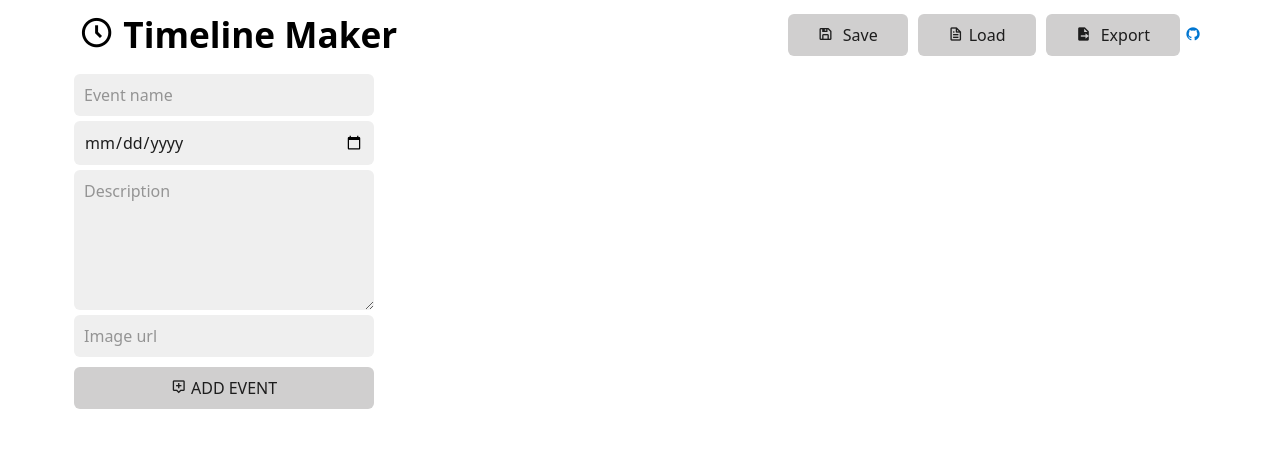
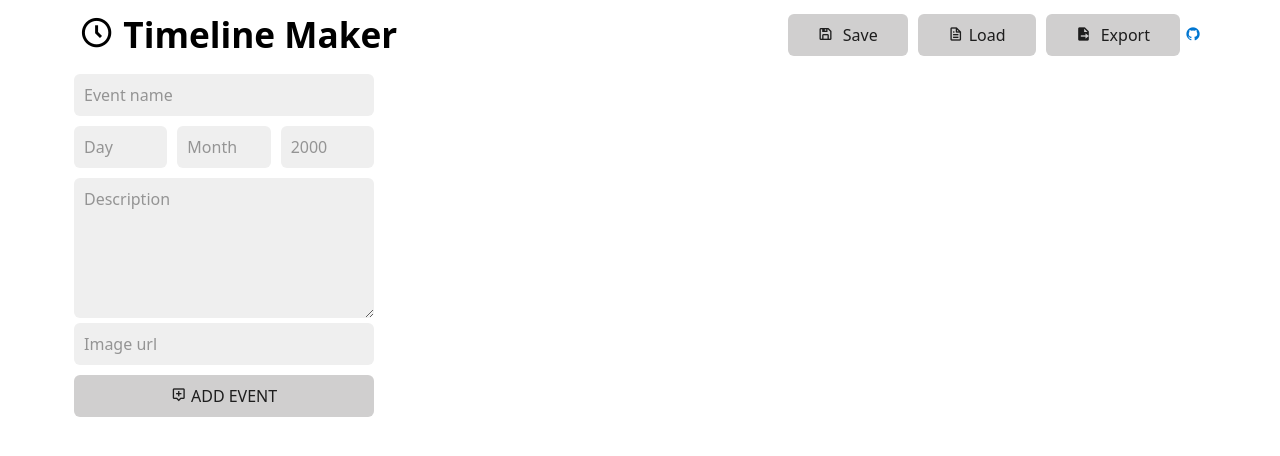
Before and after one commit to chars-mc/timeline-maker, a Vue app: page / in a window 1280 px wide. Shown: the top 456 px of the page. Built offline with nearby package versions, Linux system fonts and the light colour scheme.

Commit message:
Add validation to the form and change date format

```diff
--- a/src/App.vue
+++ b/src/App.vue
@@ -2,7 +2,10 @@
   <AppHeader />
 
   <div class="content-main">
-    <EventForm @addNewEvent="addNewEvent" class="aside" />
+    <aside class="aside">
+      <EventForm @addNewEvent="addNewEvent" @error="showError" class="aside" />
+      <ErrorCard v-if="error !== ''" :errorMessage="error" />
+    </aside>
     <TimeLine :events="events" class="main" id="timelineHTML" />
   </div>
 </template>
@@ -11,6 +14,7 @@
 import AppHeader from "./header/AppHeader.vue";
 import EventForm from "./events/EventForm.vue";
 import TimeLine from "./timeline/TimeLine.vue";
+import ErrorCard from "./components/ErrorCard.vue";
 import { emitter } from "./helpers/eventEmitter";
 import { getDocumentToPrint } from "./helpers/printTimeline";
 import "boxicons/css/boxicons.min.css";
@@ -23,11 +27,13 @@ export default {
     AppHeader,
     EventForm,
     TimeLine,
+    ErrorCard,
   },
   data() {
     return {
       events: [],
       ITEM_KEY: "timeline-maker-data",
+      error: "",
     };
   },
   provide() {
@@ -69,6 +75,13 @@ export default {
         document.getElementById("timelineHTML").innerHTML
       );
       doc.print();
+    },
+    showError(msg) {
+      this.error = msg;
+
+      setTimeout(() => {
+        this.error = "";
+      }, 3500);
     },
   },
   beforeMount() {
--- /dev/null
+++ b/src/components/ErrorCard.vue
@@ -0,0 +1,26 @@
+<template>
+  <div class="error">
+    <i class="bx bx-info-circle"></i>
+    {{ errorMessage }}
+  </div>
+</template>
+
+<script>
+export default {
+  name: "ErrorCard",
+  props: {
+    errorMessage: String,
+  },
+};
+</script>
+
+<style scoped>
+.error {
+  padding: 10px 10px;
+  margin-top: 10px;
+  text-align: center;
+  color: white;
+  background-color: #e95678;
+  border-radius: 5px;
+}
+</style>
--- a/src/events/EventDate.vue
+++ b/src/events/EventDate.vue
@@ -1,8 +1,8 @@
 <template>
   <time>
-    {{ getDay }}<br />
-    {{ getMonth }}<br />
-    {{ getYear }}
+    <template v-if="date.day !== 0"> {{ date.day }} <br /> </template>
+    <template v-if="date.month !== 0"> {{ getMonth }} <br /> </template>
+    {{ date.year }}
   </time>
 </template>
 
@@ -27,19 +27,12 @@ export default {
       ],
     };
   },
-
   props: {
-    date: String,
+    date: Object,
   },
   computed: {
-    getDay() {
-      return this.$props.date.split("-")[2];
-    },
     getMonth() {
-      return this.MONTHS[Number.parseInt(this.$props.date.split("-")[1] - 1)];
-    },
-    getYear() {
-      return this.$props.date.split("-")[0];
+      return this.MONTHS[this.$props.date.month - 1];
     },
   },
 };
--- a/src/events/EventForm.vue
+++ b/src/events/EventForm.vue
@@ -1,7 +1,25 @@
 <template>
   <form @submit.prevent="handleSubmit" class="event-form">
     <input type="text" placeholder="Event name" v-model="event.name" />
-    <input type="date" v-model="event.date" />
+
+    <div class="date">
+      <input
+        type="number"
+        placeholder="Day"
+        min="0"
+        max="31"
+        v-model="event.date.day"
+      />
+      <input
+        type="number"
+        placeholder="Month"
+        min="0"
+        max="12"
+        v-model="event.date.month"
+      />
+      <input type="number" placeholder="2000" v-model="event.date.year" />
+    </div>
+
     <textarea placeholder="Description" v-model="event.description"></textarea>
     <input type="url" placeholder="Image url" v-model="event.image" />
 
@@ -20,15 +38,39 @@ export default {
       event: {
         name: "",
         description: "",
-        date: null,
+        date: {
+          day: "",
+          month: "",
+          year: "",
+        },
         image: "",
       },
     };
   },
   methods: {
     handleSubmit() {
+      if (
+        this.event.name === "" ||
+        this.event.description === "" ||
+        this.event.image === "" ||
+        this.event.date.year === ""
+      ) {
+        this.$emit(
+          "error",
+          "The name, description, year and the url of the image are required."
+        );
+        return;
+      }
+      if (this.event.date.day === "") this.event.date.day = 0;
+      if (this.event.dateday === "") this.event.date.month = 0;
+      console.log(this.event);
       this.$emit("addNewEvent", this.event);
-      this.event = { name: "", description: "", date: null, image: "" };
+      this.event = {
+        name: "",
+        description: "",
+        date: { day: null, month: null, year: null },
+        image: "",
+      };
     },
   },
 };
@@ -41,4 +83,9 @@ button {
   width: 100%;
   margin: 5px 0px;
 }
+
+.date {
+  display: flex;
+  gap: 10px;
+}
 </style>
```
